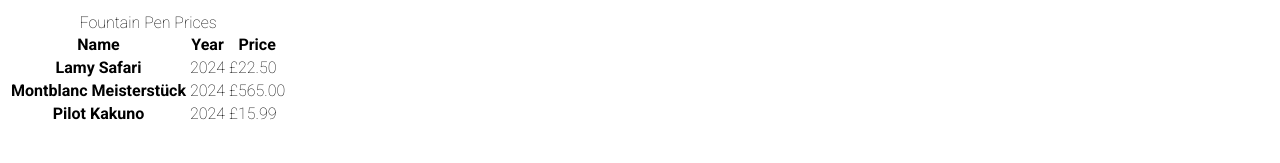
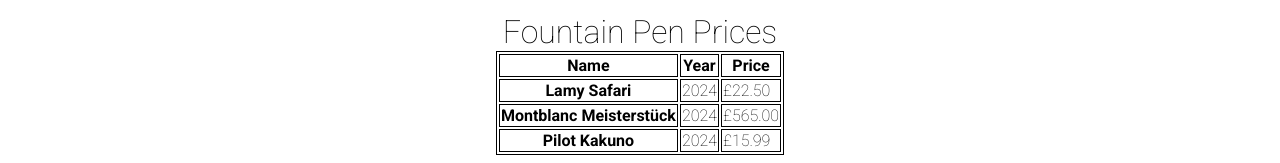
Before and after one commit to eozden-wq/me, a plain HTML site: page index.html in a window 1280 px wide. Shown: the part 1055-1218 px from the top of the page. Before the commit the page ends 1189 px from the top, so only its background shows below. Drawn offline with Linux system fonts and the light colour scheme.

Commit message:
:lipstick: made some final touches to styles and centered table

```diff
--- a/index.html
+++ b/index.html
@@ -55,6 +55,8 @@
 
 
     </div>
+
+    <div class="table-cls">
         <table>
             <caption>Fountain Pen Prices</caption>
             <thead>
@@ -82,6 +84,7 @@
                 </tr>
             </tbody>
         </table>
+    </div>
 </body>
 
 </html>
--- a/styles.css
+++ b/styles.css
@@ -53,3 +53,17 @@ body {
     max-width: 300px;
     max-height: 300px;
 }
+
+table, th, td {
+    border: 1px solid;
+}
+
+caption {
+    font-size: 2.0em;
+}
+
+.table-cls {
+    display: flex;
+    align-items: center;
+    justify-content: center;
+}
```
Lines whose indentation alone changed are shown as unchanged.
